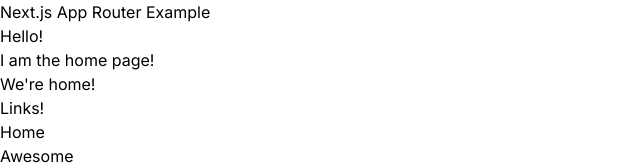
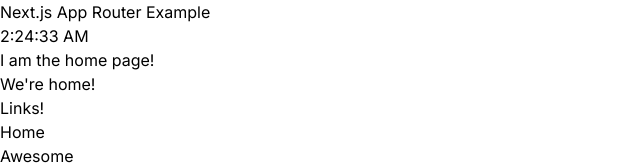
Before and after one commit to danieltott/nextjs-app-router-example, a Next.js app: page / in a window 1280 px wide. Shown: the top 165 px of the page, without its empty margins (0-640 px from the left). Built offline with nearby package versions, Linux system fonts and the light colour scheme.

Commit message:
Add time

```diff
--- a/app/layout.tsx
+++ b/app/layout.tsx
@@ -27,7 +27,9 @@
                 Next.js App Router Example
               </h1>
             </div>
-            <div className="mt-4 flex md:ml-4 md:mt-0">Hello!</div>
+            <div className="mt-4 flex md:ml-4 md:mt-0">
+              {new Date().toLocaleTimeString()}
+            </div>
           </header>
           {children}
           <footer className="mt-8 border-t border-t-sky-500 pt-8">
```
